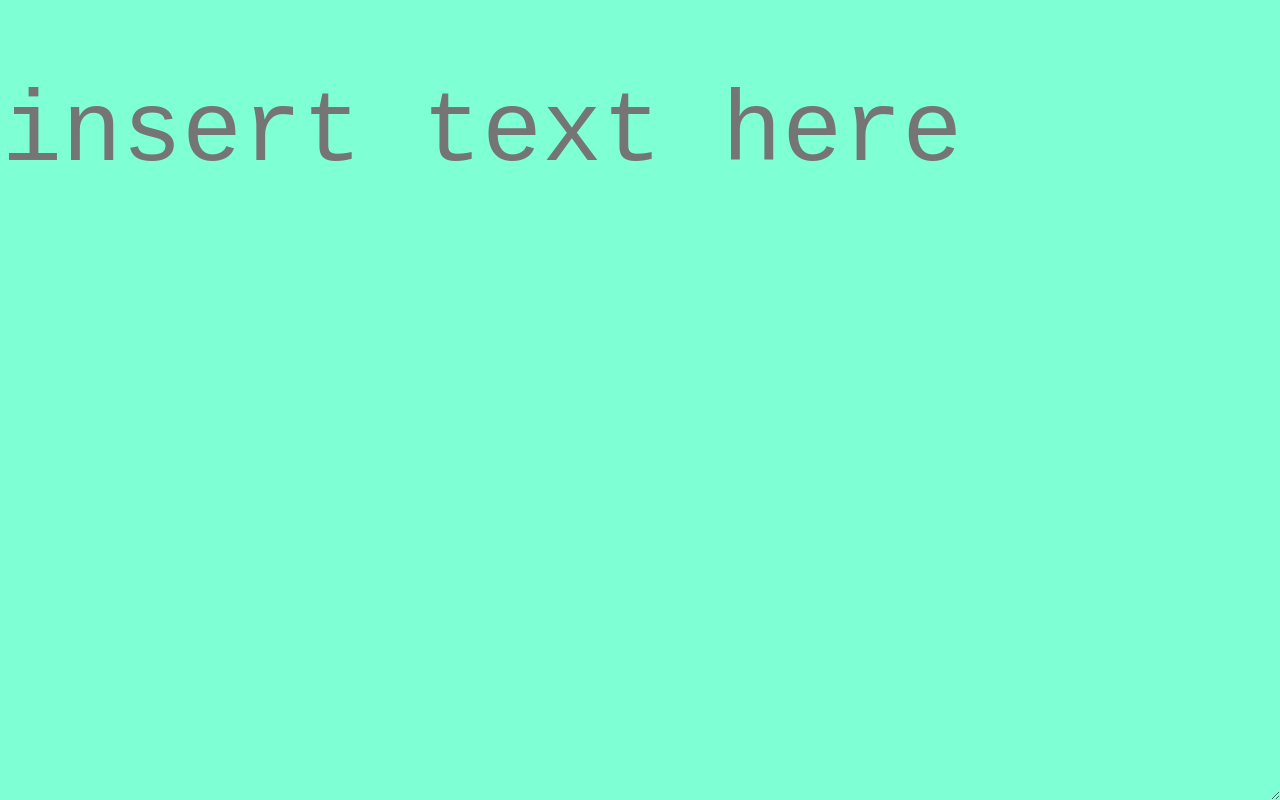
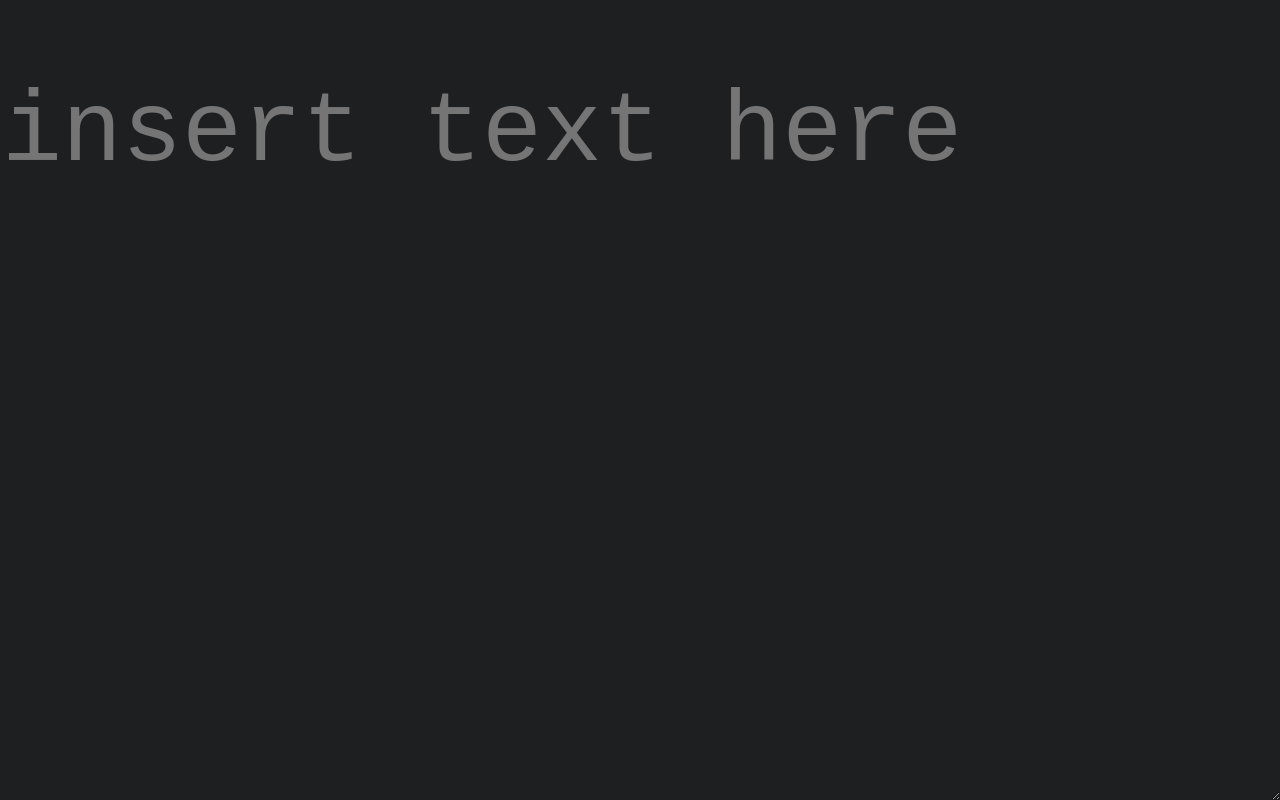
Before and after one commit to teaguehannam/HTML-Notepad, a plain HTML site: page index.html in a window 1280 px wide. Drawn offline with Linux system fonts and the light colour scheme.

Commit message:
darkmode

```diff
--- a/index.html
+++ b/index.html
@@ -1 +1 @@
-<style>html,body{margin: 0; padding: 0;}</style><textarea style="font-size: 12.5vh; line-height:33vh;background:#7FFFD4;color:#00FF59;width:100%;height:100%;border:none; outline:none;" autofocus placeholder="insert text here" />
+<style>html,body{margin: 0; padding: 0;}</style><textarea style="font-size: 12.5vh; line-height:33vh;background:#1E1F21;color:#00FF59;width:100%;height:100%;border:none; outline:none;" autofocus placeholder="insert text here" />
```
